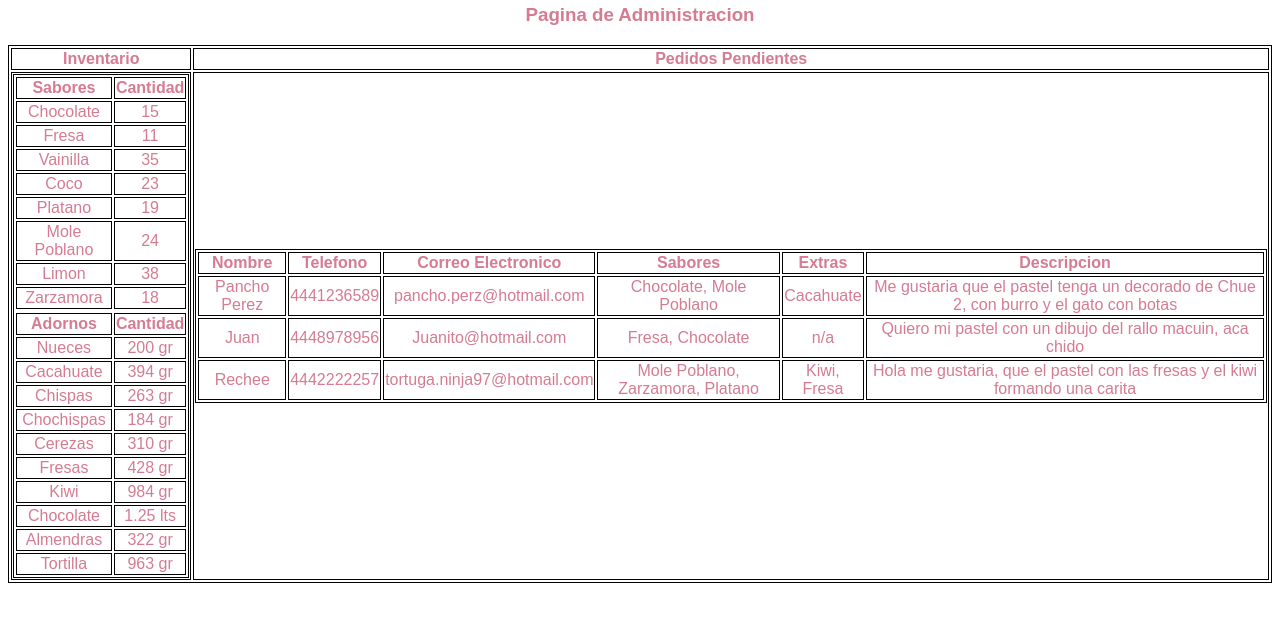
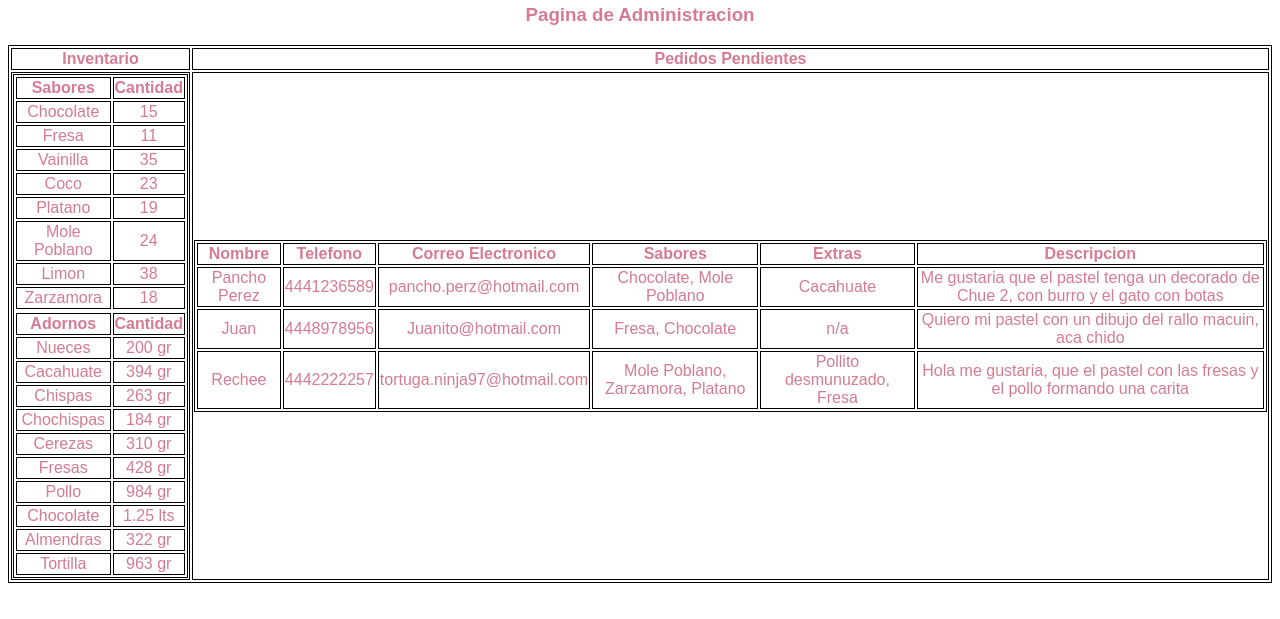
Before and after one commit to elrechee/LaunchX_FE02, a plain HTML site: page Ppastelero.html in a window 1280 px wide. Shown: the part 143-762 px from the top of the page. Drawn offline with Linux system fonts and the light colour scheme.

Commit message:
Add files via upload

```diff
--- a/Ppastelero.html
+++ b/Ppastelero.html
@@ -108,7 +108,7 @@
                     <td>428 gr</td>
                 </tr>
                 <tr>
-                    <td>Kiwi</td>
+                    <td>Pollo</td>
                     <td>984 gr</td>
                 </tr>
                 <tr>
@@ -154,8 +154,8 @@
                     <td>4442222257</td>
                     <td>tortuga.ninja97@hotmail.com</td>
                     <td>Mole Poblano, Zarzamora, Platano</td>
-                    <td>Kiwi, Fresa</td>
-                    <td>Hola me gustaria, que el pastel con las fresas y el kiwi formando una carita</td>
+                    <td>Pollito desmunuzado, Fresa</td>
+                    <td>Hola me gustaria, que el pastel con las fresas y el pollo formando una carita</td>
                 </tr>
             </table></td>
         </tr>
```
Also changed, not shown: PInicial.html (+1 -1 lines), Pcompra.html (+2 -2 lines).
